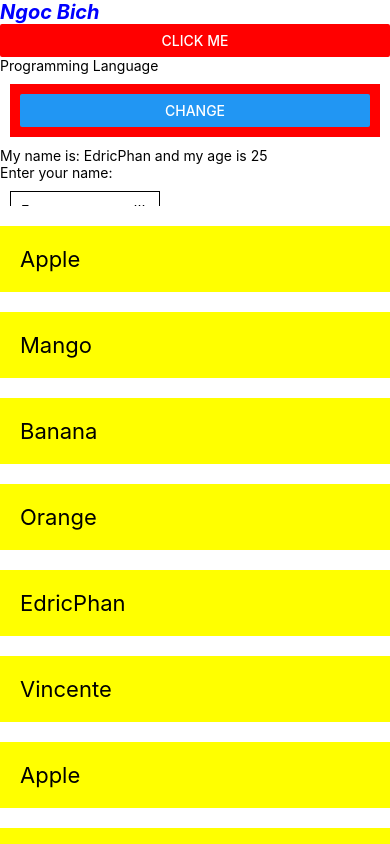
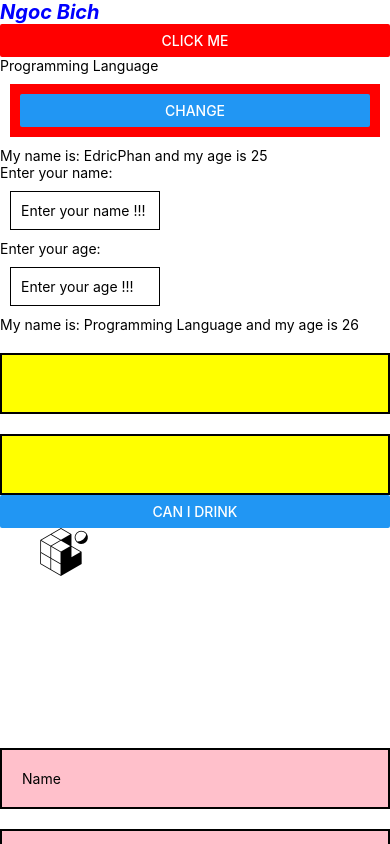
Before and after one commit to Phan-ChiHieu/React-Native-Course-2023, a React Native app: screen / in a window 390 px wide. Built offline with nearby package versions, Linux system fonts and the light colour scheme.

Commit message:
update code

```diff
--- a/App.js
+++ b/App.js
@@ -9,11 +9,15 @@ import {
   ScrollView,
   FlatList,
   TouchableOpacity,
+  Alert,
+  Image,
 } from "react-native";
+import styles from "./styles";
 
 export default function App() {
   const [name, setName] = useState("Programming Language");
   const [age, setAge] = useState(26);
+  const [gender, setGender] = useState("");
 
   const [person, setPerson] = useState({ name: "EdricPhan", age: 25 });
 
@@ -39,6 +43,36 @@ export default function App() {
 
   const pressHandler = (_name) => {
     console.log("Press::::", _name);
+  };
+
+  const ageHandler = () => {
+    if (age > 21) {
+      Alert.alert("Yay!!, You can drink !!!");
+    } else {
+      Alert.alert("oops, Sorry, you can not drink !!!");
+    }
+  };
+
+  const [dice, setDice] = useState(1);
+
+  const images = {
+    pics: {
+      0: require("./assets/adaptive-icon.png"),
+      1: require("./assets/favicon.png"),
+      2: require("./assets/icon.png"),
+      3: require("./assets/splash.png"),
+    },
+  };
+
+  const pressHandlerV2 = () => {
+    Alert.alert("Details", "Are you sure you want to submit ?", [
+      { text: "Yes", onPress: () => console.log("Yes is pressed") },
+      { text: "No", onPress: () => noHandler() },
+    ]);
+  };
+
+  const noHandler = () => {
+    setName(""), setAge(""), setGender("");
   };
 
   return (
@@ -80,10 +114,41 @@ export default function App() {
             </View>
           );
         })} */}
+
+        <TextInput style={styles.input_v2} />
+        <TextInput style={styles.input_v2} onChangeText={(text) => setAge(text)} />
+        <Button title="Can I Drink" onPress={() => ageHandler()} />
+
+        <View style={styles.img}>
+          <Image source={require("./assets/favicon.png")} />
+        </View>
+
+        {/* <Image source={images.pics[dice]} />
+        <Button title="Roll" onPress={() => setDice(Math.floor(Math.random() * 6))} /> */}
+
+        <TextInput
+          style={styles.input_v3}
+          placeholder="Name"
+          onChangeText={(text) => setName(text)}
+        />
+        <TextInput
+          style={styles.input_v3}
+          placeholder="Age"
+          onChangeText={(text) => setAge(text)}
+        />
+        <TextInput
+          style={styles.input_v3}
+          placeholder="Gender"
+          onChangeText={(text) => setGender(text)}
+        />
+        <Button title="Submit" onPress={() => pressHandlerV2()} />
+        <Text style={styles.marginCustom}>
+          {name} {age} {gender}
+        </Text>
       </ScrollView>
 
       {/* Khong can ScrollView */}
-      <FlatList
+      {/* <FlatList
         // Nhu key trong array.map()
         keyExtractor={(item) => item.id}
         data={fruits}
@@ -94,41 +159,9 @@ export default function App() {
             </TouchableOpacity>
           </View>
         )}
-      />
+      /> */}
     </View>
   );
 }
 
-const styles = StyleSheet.create({
-  container: {
-    flex: 1,
-    backgroundColor: "#fff",
-    // alignItems: "center",
-    // justifyContent: "center",
-  },
-  textStyle: {
-    fontSize: 20,
-    color: "blue",
-    fontWeight: "bold",
-    fontStyle: "italic",
-  },
-  button: {
-    backgroundColor: "red",
-    padding: 10,
-    margin: 10,
-  },
-  input: {
-    borderColor: "black",
-    borderWidth: 1,
-    padding: 10,
-    margin: 10,
-    width: 150,
-  },
-
-  item: {
-    fontSize: 22,
-    backgroundColor: "yellow",
-    marginTop: 20,
-    padding: 20,
-  },
-});
+// 2:09:53
--- /dev/null
+++ b/styles.js
@@ -0,0 +1,61 @@
+import { StyleSheet } from "react-native";
+
+const styles = StyleSheet.create({
+  container: {
+    flex: 1,
+    backgroundColor: "#fff",
+    // alignItems: "center",
+    // justifyContent: "center",
+  },
+  textStyle: {
+    fontSize: 20,
+    color: "blue",
+    fontWeight: "bold",
+    fontStyle: "italic",
+  },
+  button: {
+    backgroundColor: "red",
+    padding: 10,
+    margin: 10,
+  },
+  input: {
+    borderColor: "black",
+    borderWidth: 1,
+    padding: 10,
+    margin: 10,
+    width: 150,
+  },
+
+  item: {
+    fontSize: 22,
+    backgroundColor: "yellow",
+    marginTop: 20,
+    padding: 20,
+  },
+
+  input_v2: {
+    backgroundColor: "yellow",
+    padding: 20,
+    borderWidth: 2,
+    marginTop: 20,
+  },
+
+  input_v3: {
+    backgroundColor: "pink",
+    padding: 20,
+    borderWidth: 2,
+    marginTop: 20,
+  },
+
+  img: {
+    marginHorizontal: 40,
+    width: 200,
+    height: 200,
+  },
+
+  marginCustom: {
+    marginBottom: 100,
+  },
+});
+
+export default styles;
```
